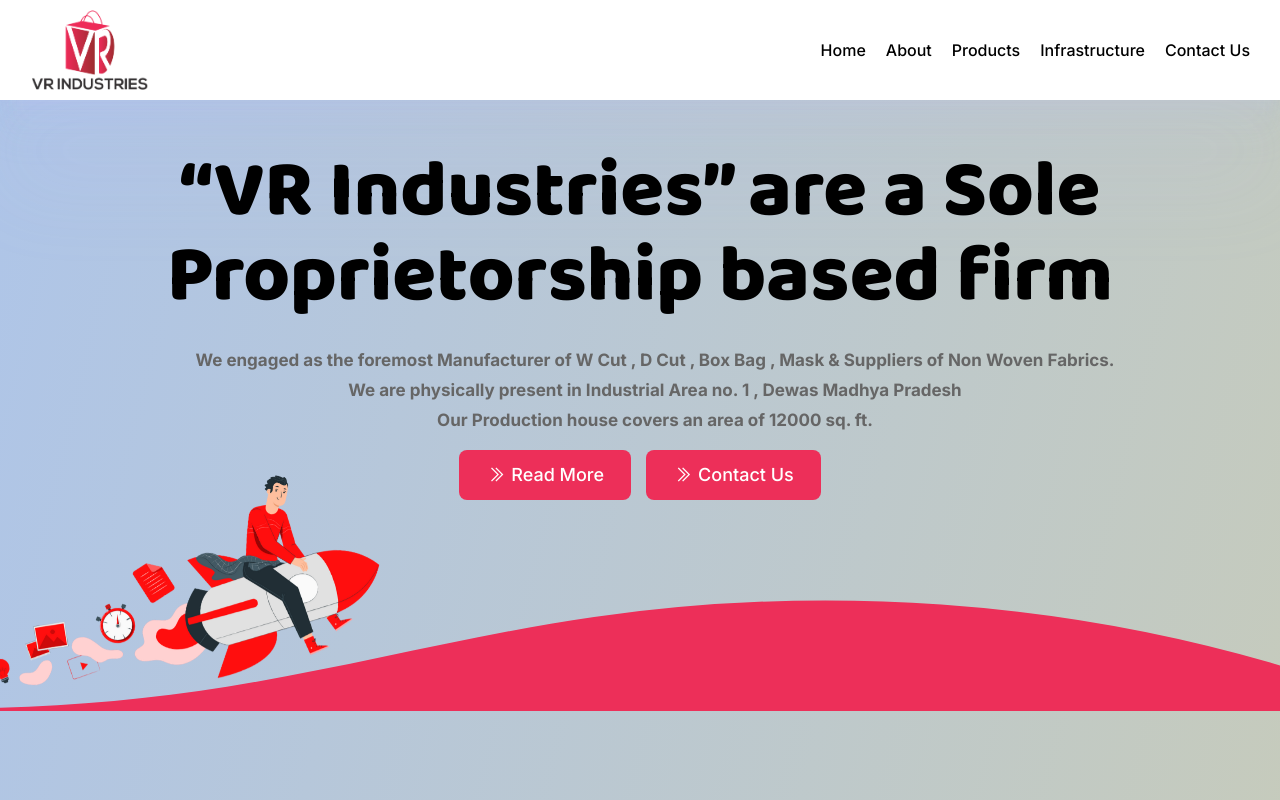
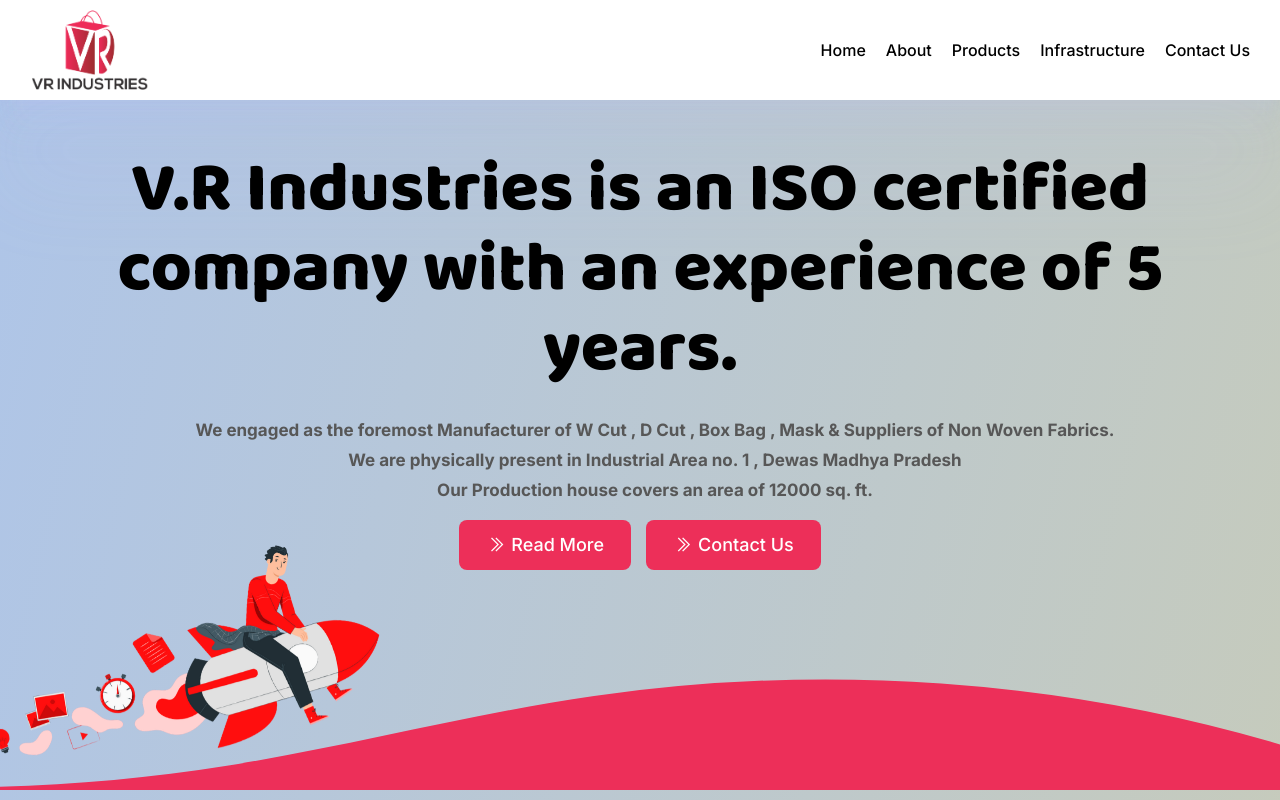
Before and after one commit to ayushsoni1010/vr-industries, a React (Create React App) app: page / in a window 1280 px wide. Shown: the top 800 px of the page. Built offline with nearby package versions, Linux system fonts and the light colour scheme.

Commit message:
update: home page

```diff
--- a/src/views/Home/index.js
+++ b/src/views/Home/index.js
@@ -28,7 +28,8 @@
     <div className="home-section-wrapper">
       <div className="home-section-content-wrapper">
         <p className="home-section-title">
-          “VR Industries” are a Sole Proprietorship based firm
+          V.R Industries is an ISO certified company with an experience of 5
+          years.
         </p>
         <p className="home-section-second-title">
           We engaged as the foremost Manufacturer of W Cut , D Cut , Box Bag ,
--- a/src/views/Home/style.views.home.css
+++ b/src/views/Home/style.views.home.css
@@ -32,8 +32,8 @@
 div.home-section-wrapper > div.home-section-content-wrapper > p.home-section-title {
   font-family: 'Baloo 2';
   font-weight: 800;
-  font-size: 80px;
-  line-height: 85px;
+  font-size: 70px;
+  line-height: 80px;
   text-align: center;
   margin-left: 5%;
   margin-right: 5%;
@@ -46,7 +46,7 @@
   margin-top: 10px;
   font-size: 17px;
   margin-left: 30px;
-  color: #666666;
+  color: #575757;
 }
 
 div.home-section-wrapper > div.primary-button-pages-wrapper {
@@ -104,7 +104,7 @@
 
 div.home-section-wrapper > div.custom-wavy-shape-bottom {
   position: relative;
-  top: -12.5em;
+  top: -11.95em;
   left: 0;
   width: 100%;
   overflow: hidden;
--- a/src/views/Home/style.views.home.scss
+++ b/src/views/Home/style.views.home.scss
@@ -14,8 +14,8 @@
         >p.home-section-title {
             font-family: 'Baloo 2';
             font-weight: 800;
-            font-size: 80px;
-            line-height: 85px;
+            font-size: 70px;
+            line-height: 80px;
             text-align: center;
             margin-left: 5%;
             margin-right: 5%;
@@ -28,7 +28,7 @@
             margin-top: 10px;
             font-size: 17px;
             margin-left: 30px;
-            color: #666666;
+            color: #575757;
         }
     }
 
@@ -68,7 +68,7 @@
 
     >div.custom-wavy-shape-bottom {
         position: relative;
-        top: -12.5em;
+        top: -11.95em;
         left: 0;
         width: 100%;
         overflow: hidden;
```
Also changed, not shown: 1 other file (tests, documents, lock files or other folders).
